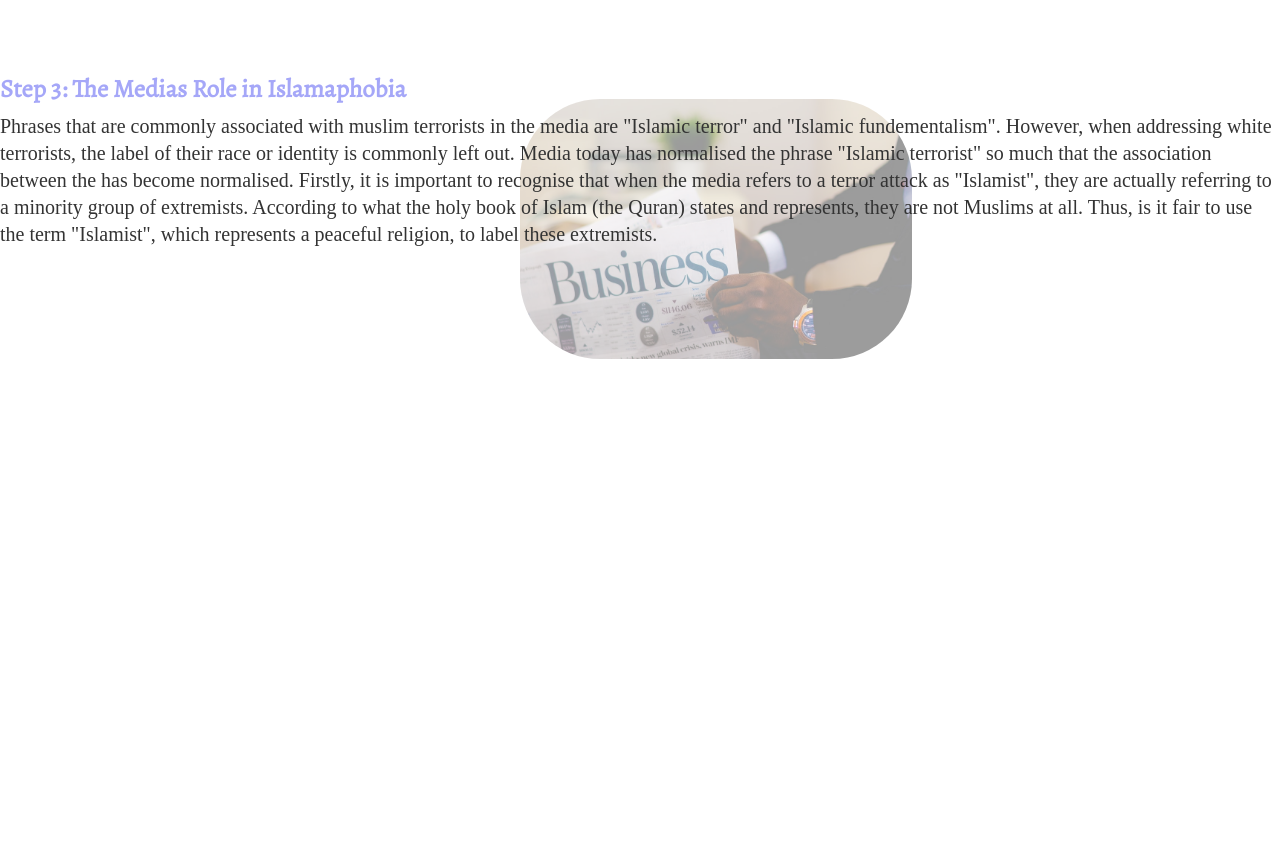
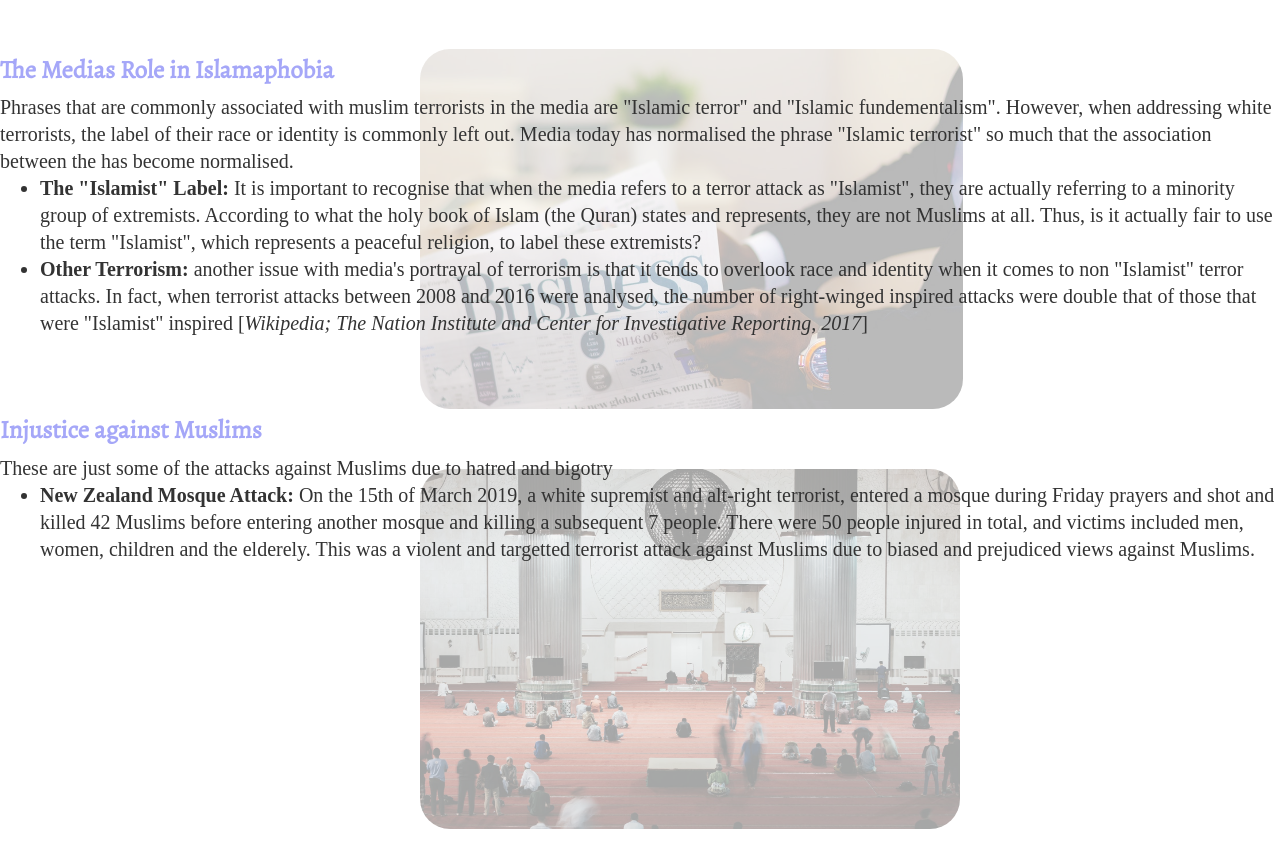
Before and after one commit to yasminanshoor/Islam-Means-Peace, a plain HTML site: page about.html in a window 1280 px wide. Shown: the part 651-1500 px from the top of the page. Before the commit the page ends 1030 px from the top, so only its background shows below. Drawn offline with nearby package versions, Linux system fonts and the light colour scheme; a script that the page names is missing; a web font is replaced by a local one.

Commit message:
added info
on the about page, added a picture, and added a reference

```diff
--- a/about.html
+++ b/about.html
@@ -38,6 +38,8 @@
           at all, and for them to understand what Islam truly stands for. It is not a religion of violence,
           but rather one that teaches peace and humility. This campaign also aims to address the distorted
           views of Islam presented in the media. </p>
+
+
         <br><h2>Our Goals</h2>
         <ol><p>
         <li>Spread awareness of this prejudice and address it</li>
@@ -46,23 +48,47 @@
         <li>Take a step closer to a better, less prejudice world</li>
         </p></ol><br>
 
+
+
         <h2>Using the hashtag #IslamMeansPeace</h2>
-        <p>The #IslamMeansPeace hashtag is to spread awareness of the prejudice faced by many Muslims today
+        <p>The <b>#IslamMeansPeace</b> hashtag is to spread awareness of the prejudice faced by many Muslims today
           due to the negative stereotypes and prejudices against Muslims. Use the # and take to social media
-          to share your story. Every story shared brings this cause more awareness </p><br><br><br>
+          to share your story. Every story shared brings this cause more awareness </p><br><br>
 
-        <h4>Step 3: The Medias Role in Islamaphobia</h4>
-        <img src="images/media.jpeg" alt"media"></img>
-        <h5> Phrases that are commonly associated with muslim terrorists in the media are "Islamic terror"
+
+
+        <h4> The Medias Role in Islamaphobia</h4>
+        <img src="images/media.jpeg" alt="media"></img>
+        <h5>Phrases that are commonly associated with muslim terrorists in the media are "Islamic terror"
           and "Islamic fundementalism".
           However, when addressing white terrorists, the label of their race or identity is commonly left out.
           Media today has normalised the phrase "Islamic terrorist" so much that the association between the
-          has become normalised. Firstly, it is important to recognise that when the media refers to a
-          terror attack as "Islamist", they are actually referring to a minority group of extremists.
-          According to what the holy book of Islam (the Quran) states and represents, they are not Muslims
-          at all. Thus, is it fair to use the term "Islamist", which represents a peaceful religion, to label
-          these extremists.
+          has become normalised.
+          <ul>
+            <li> <b>The "Islamist" Label: </b> It is important to recognise that when the media refers to a
+            terror attack as "Islamist", they are actually referring to a minority group of extremists.
+            According to what the holy book of Islam (the Quran) states and represents, they are not Muslims
+            at all. Thus, is it actually fair to use the term "Islamist", which represents a peaceful religion,
+            to label these extremists? </li>
+            <li> <b>Other Terrorism:</b> another issue with media's portrayal of terrorism is that it tends to
+            overlook race and identity when it comes to non "Islamist" terror attacks. In fact, when terrorist
+            attacks between 2008 and 2016 were analysed, the number of right-winged inspired attacks were double
+            that of those that were "Islamist" inspired [<i>Wikipedia; The Nation Institute and Center for
+            Investigative Reporting, 2017</i>]
+          </ul>
         </h5><br><br><br>
+
+        <h4> Injustice against Muslims </h4>
+        <img src="images/muslims.jpeg" alt="muslims"></img>
+        <h5>These are just some of the attacks against Muslims due to hatred and bigotry
+          <ul>
+            <li><b>New Zealand Mosque Attack:</b> On the 15th of March 2019, a white supremist and alt-right
+            terrorist, entered a mosque during Friday prayers and shot and killed 42 Muslims before entering another mosque
+            and killing a subsequent 7 people. There were 50 people injured in total, and victims included men, women,
+            children and the elderely. This was a violent and targetted terrorist attack against Muslims due to biased
+            and prejudiced views against Muslims. </li>
+          </ul>
+        </h5>
 
     </div>
   </body>
--- a/css/styles.css
+++ b/css/styles.css
@@ -135,12 +135,25 @@ header li {
   margin: 0 auto;
   padding: 20px;
   position: absolute;
-  left: 500px;
-  top: 730px;
-  border-radius: 100px;
-  height: 300px;
+  left: 400px;
+  top: 680px;
+  border-radius: 50px;
+  height: 400px;
   z-index: -1;
-  opacity: 0.5;
+  opacity: 0.35;
+}
+
+#about img:nth-of-type(2) {
+  display: run-in;
+  margin: 0 auto;
+  padding: 20px;
+  position: absolute;
+  left: 400px;
+  top: 1100px;
+  border-radius: 50px;
+  height: 400px;
+  z-index: -1;
+  opacity: 0.35;
 }
 
 #about h2 {
@@ -155,6 +168,12 @@ header li {
 #about p {
   font-size: 20px;
   font-family: "Source Sans Pro";
+
+}
+
+#about p> b {
+  font-size: 20px;
+  font-family: "Alegreya";
 
 }
 
```
Also changed, not shown: references.html (+2 -0 lines), images/muslims.jpeg (added), 1 other file.
